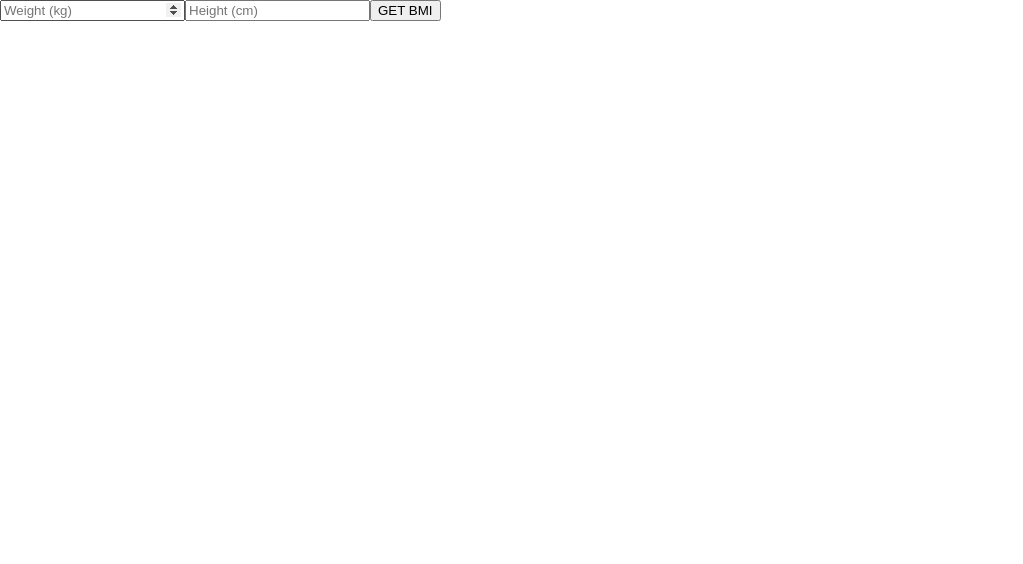
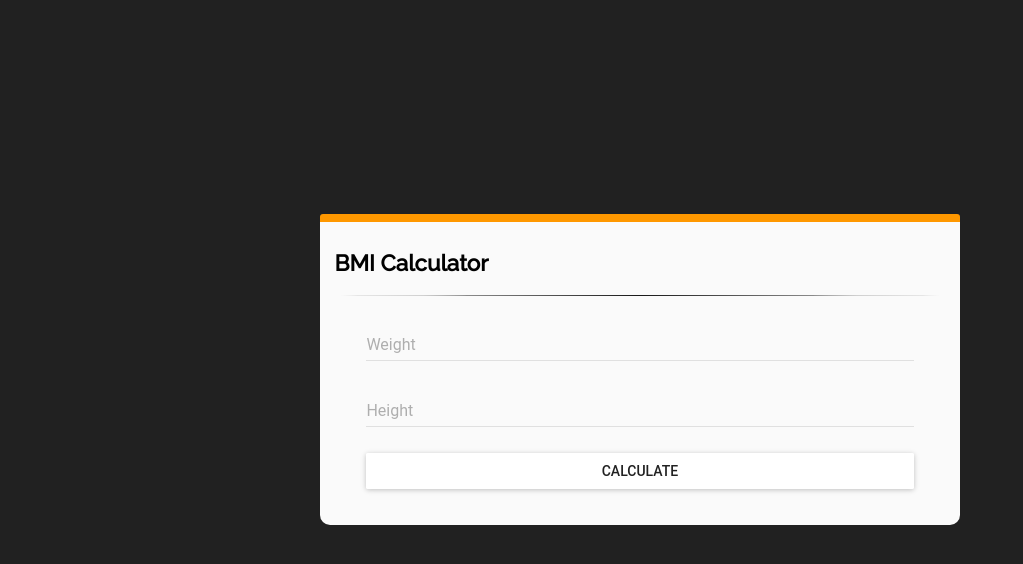
Before and after one commit to sanoofp/reactjs-bmi-calculator, a React (Create React App) app: page / in a window 1280 px wide. Shown: the top 564 px of the page, without its empty margins (0-1023 px from the left). Built offline with nearby package versions, Linux system fonts and the light colour scheme.

Commit message:
Added Material-ui components and BMI Calculations

```diff
--- a/package.json
+++ b/package.json
@@ -3,6 +3,8 @@
   "version": "0.1.0",
   "private": true,
   "dependencies": {
+    "material-ui": "^0.19.4",
+    "numeral": "^2.0.6",
     "react": "^16.1.0",
     "react-dom": "^16.1.0",
     "react-scripts": "1.0.17"
--- a/public/index.html
+++ b/public/index.html
@@ -4,6 +4,7 @@
     <meta charset="utf-8">
     <meta name="viewport" content="width=device-width, initial-scale=1, shrink-to-fit=no">
     <meta name="theme-color" content="#000000">
+    <link href="https://fonts.googleapis.com/css?family=Raleway:500|Open+Sans+Condensed:300" rel="stylesheet">
     <link rel="manifest" href="%PUBLIC_URL%/manifest.json">
     <link rel="shortcut icon" href="%PUBLIC_URL%/favicon.ico">
     <title>React App</title>
--- a/src/App.css
+++ b/src/App.css
@@ -1,4 +1,70 @@
 body{
   margin: 0;
   padding: 0;
+  background-color: #212121;
 }
+
+/* font-family: 'Open Sans Condensed', sans-serif; */
+/* font-family: 'Raleway', sans-serif; */
+
+.App{
+  /* width: 100%; */
+  height: 100vh;
+  padding: 0px 0.3em;
+  box-sizing: border-box;
+  display: flex;
+  flex-wrap: wrap;
+  flex-direction: column;
+  justify-content: center;
+  align-items: center;
+  overflow: hidden;
+}
+
+.bmi-container{
+  max-width: 640px;
+  height: auto;
+  border-radius: 3px 3px 10px 10px;
+  border-top: 8px solid #FF9800;
+  box-sizing: border-box;
+  padding: 10px 0.9em;
+  background-color: #FAFAFA;
+}
+.bmi-container2{
+  max-width: 99.7%;
+  width: 580px;
+  box-sizing: border-box;
+  height: auto;
+  border-radius: 3px 3px 10px 10px;
+  border-top: 8px solid #FF9800;
+  padding: 10px 0.9em;
+  background-color: #FAFAFA;
+  margin-top: 12px;
+  font-family: 'Raleway', sans-serif;
+  transition: background-color 0.3s ease-in-out,opacity 0.3s ease-in-out;
+}
+h2{
+  /* font-family: 'Open Sans', sans-serif;   */
+  font-family: 'Raleway', sans-serif;
+  font-size: 1.4em;
+}
+.hr{
+  width: 100%;
+  height: 1px;
+  border-radius: 50%;
+  background: linear-gradient(to right, rgba(0,0,0,0.1), rgba(0,0,0,0.9), rgba(0,0,0,0.1));
+}
+.input-boxes{
+  width: 100%;
+  padding: 1.6em 2em;
+  box-sizing: border-box;
+}
+.raisedButton button{
+  transition: background-color 0.3s ease-in-out;
+}
+.raisedButton button:hover{
+  background-color: #FF9800 !important;
+}
+.bmi-results-cont{
+  font-family: 'Raleway', sans-serif;
+  /* font-family: 'Open Sans', sans-serif; */
+}
--- a/src/App.js
+++ b/src/App.js
@@ -1,41 +1,80 @@
 import React, { Component } from 'react';
 import './App.css';
+import InputFields from './Components/InputFields';
+const numeral = require('numeral');
+
+
 
 class App extends Component {
   constructor(){
     super();
     this.state = {
+      resultBoxShow: false,
+      bmiInfo: {
 
+      }
     }
+    this.setHeight = this.setHeight.bind(this);
+    this.setWeight = this.setWeight.bind(this);
+    this.generateBMI = this.generateBMI.bind(this);
   }
 
   setWeight(e){
     this.setState({weight: e.target.value});
   }
   setHeight(e){
-    this.setState({height: e.target.value});
+    this.setState({height: (e.target.value)});
   }
 
   generateBMI(){
     const { weight, height } = this.state;
     let bmi = weight / (height * height) * 10000;
-    console.log(bmi);
+    bmi = numeral(bmi).format('(0.0)');
+    console.log(bmi)
+    this.setState({bmi: bmi, bmiInfo: this.getCondition(bmi)});
+    if(this.state.resultBoxShow === false){
+      this.setState({resultBoxShow: true});
+    }
+  }
+
+  getCondition = (bmi) => {
+    if(bmi < 15){
+      return {resultColor: "#FFF8E1", condition: "Very severely underweight"}
+    } else if (bmi >= 15 && bmi <= 15.9) {
+      return {resultColor: "#FFECB3", condition: "Severely underweight"};
+    } else if (bmi >= 16 && bmi < 18.5) {
+      return {resultColor: "#FFD54F", condition: "Underweight"};
+    } else if (bmi >= 18.5 && bmi < 25){
+      return {resultColor: "#66BB6A", condition: "Normal (healthy weight)"};
+    } else if (bmi >= 25 && bmi < 30) {
+      return {resultColor: "#EF5350", condition: "Overweight"};
+    } else if (bmi >= 30 && bmi < 35){
+      return {resultColor: "#E53935", condition: "Moderately obese"};
+    } else if (bmi >= 35 && bmi < 40) {
+      return {resultColor: "#C62828", condition: "Severely obese"}
+    } else {
+      return {resultColor: "#D84315", condition: "Very severely obese"}
+    }
   }
 
   render() {
     return (
       <div className="App">
-        <div className="output">
+        <div className="bmi-container">
+          <h2>BMI Calculator</h2>
+          <div className="hr"></div>
+          <InputFields
+            onWeightChange={this.setWeight}
+            onHeightChange={this.setHeight}
+            generateBMI={this.generateBMI}
+          />
 
         </div>
-        <div className="bmi-container">
-        <form onSubmit={(e) => e.preventDefault()}>
-          <input type="number" onChange={this.setWeight.bind(this)} placeholder="Weight (kg)"/>
-          <input type="number" onChange={this.setHeight.bind(this)} placeholder="Height (cm)"/>
-          <input type="submit" onClick={this.generateBMI.bind(this)} value="GET BMI" />
-        </form>
+        <div className="bmi-container2"
+          style={{backgroundColor: this.state.bmiInfo.resultColor, opacity: `${(this.state.resultBoxShow) ? '1' : '0'}`}}>
+          <p>{this.state.bmiInfo.condition}</p>
+          <h1>{this.state.bmi}</h1>
         </div>
-
       </div>
     );
   }
--- /dev/null
+++ b/src/Components/InputFields.js
@@ -0,0 +1,39 @@
+import React from 'react';
+import TextField from 'material-ui/TextField';
+import RaisedButton from 'material-ui/RaisedButton';
+
+const styles = {
+    input: {
+      margin: '18px 0px'
+    }
+}
+
+const InputFields = (props) => {
+    return (
+    <div className="input-boxes">
+    <form onSubmit={(e) => e.preventDefault()}>
+      <TextField
+        fullWidth={true}
+        type="number"
+        hintText="Weight"
+        onChange={props.onWeightChange}
+        />
+      <TextField
+        style={styles.input}
+        fullWidth={true}
+        type="number"
+        onChange={props.onHeightChange}
+        hintText="Height"
+        />
+      <RaisedButton
+        type="submit"
+        onClick={props.generateBMI}
+        className="raisedButton"
+        label="Calculate"
+        fullWidth={true} />
+    </form>
+  </div>
+    )
+}
+
+export default InputFields;
--- a/src/index.js
+++ b/src/index.js
@@ -2,6 +2,12 @@ import React from 'react';
 import ReactDOM from 'react-dom';
 import App from './App';
 import registerServiceWorker from './registerServiceWorker';
+import MuiThemeProvider from 'material-ui/styles/MuiThemeProvider';
+import getMuiTheme from 'material-ui/styles/getMuiTheme';
+import myTheme from './myTheme';
 
-ReactDOM.render(<App />, document.getElementById('root'));
+ReactDOM.render(
+    <MuiThemeProvider muiTheme={getMuiTheme(myTheme)}>
+        <App />
+    </MuiThemeProvider>, document.getElementById('root'));
 registerServiceWorker();
--- /dev/null
+++ b/src/myTheme.js
@@ -0,0 +1,5 @@
+export default  {
+    palette: {
+        primary1Color: '#FF9800',
+    }
+}
```
Also changed, not shown: 1 other file (tests, documents, lock files or other folders).
